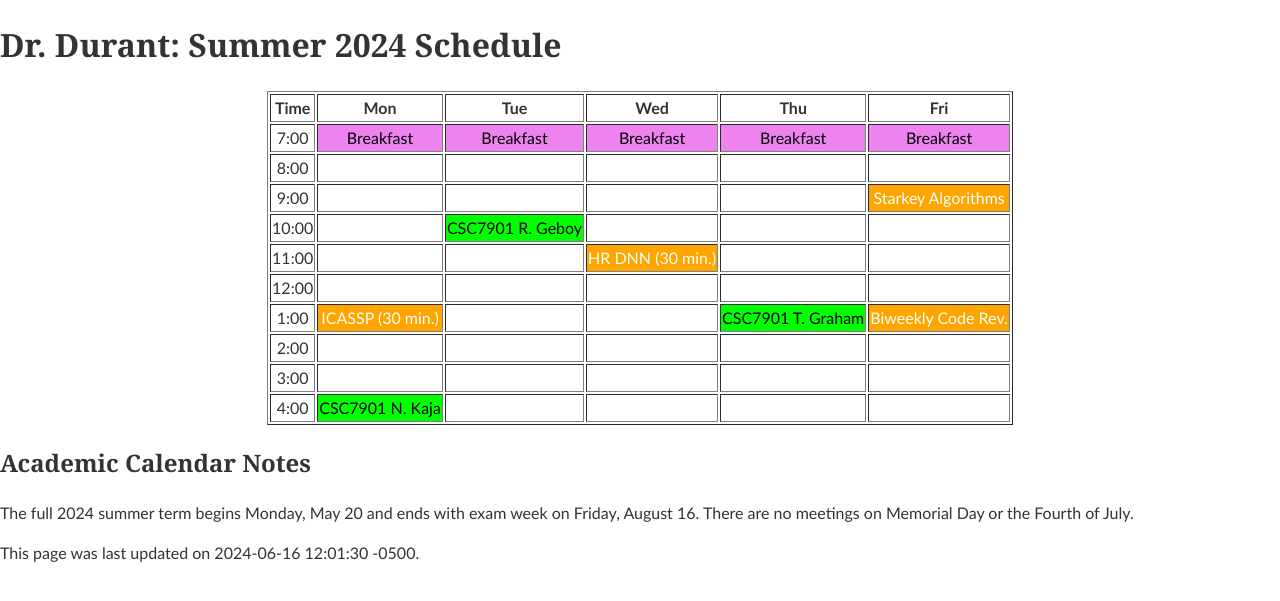
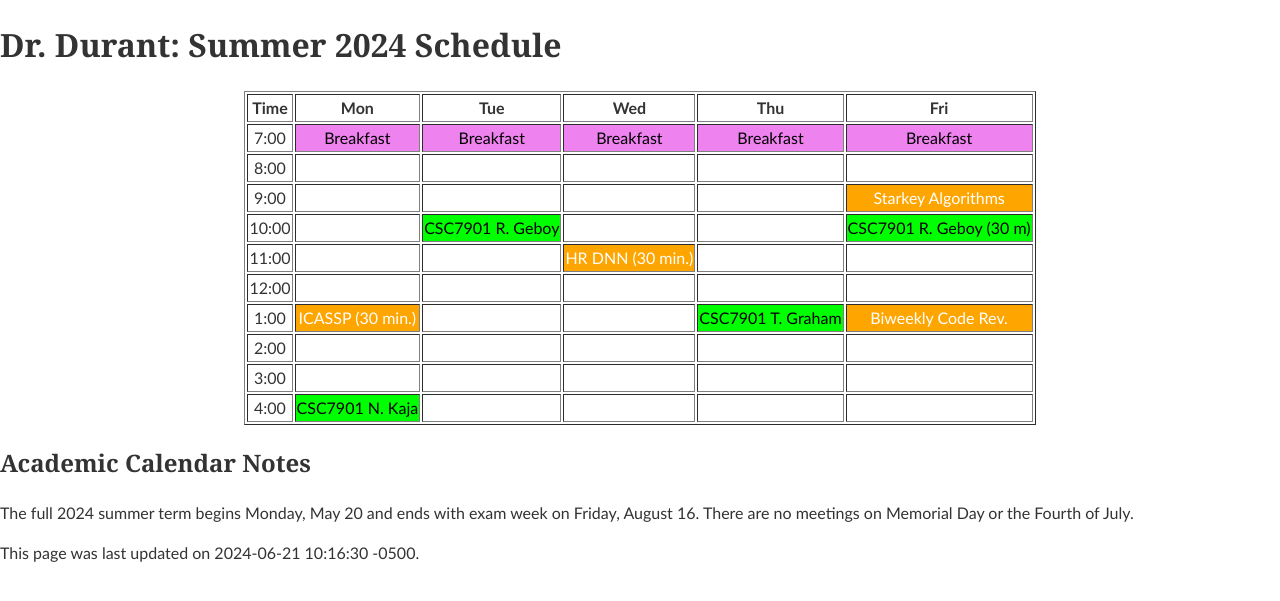
Before and after one commit to edurant/edurant.github.io, a Jekyll site: the page built from sched/su24.md, in a window 1280 px wide. Shown: the top 601 px of the page. Built offline with Jekyll 4.4.1, drawn with Linux system fonts in a browser that asks for light colours.

Commit message:
schedule & book club updates

```diff
--- a/sched/su24.md
+++ b/sched/su24.md
@@ -1,6 +1,6 @@
 ---
 title: "Dr. Durant: Summer 2024 Schedule"
-date: 2024-06-16 12:01:30 -0500
+date: 2024-06-21 10:16:30 -0500
 ---
 
 <style type="text/css">
@@ -13,17 +13,17 @@ td.lunch   { background-color: violet;  color: black;   }
 
 <div align="center">
 <table border>
-<tr><th>Time</th>   <th>Mon</th>                                    <th>Tue</th>                                    <th>Wed</th>                                <th>Thu</th>                                    <th>Fri</th>                                </tr>
-<tr><td>7:00</td>   <td class="lunch">Breakfast</td>                <td class="lunch">Breakfast</td>                <td class="lunch">Breakfast</td>            <td class="lunch">Breakfast</td>                <td class="lunch">Breakfast</td>            </tr>
-<tr><td>8:00</td>   <td>&nbsp;</td>                                 <td>&nbsp;</td>                                 <td>&nbsp;</td>                             <td>&nbsp;</td>                                 <td>&nbsp;</td>                             </tr>
-<tr><td>9:00</td>   <td>&nbsp;</td>                                 <td>&nbsp;</td>                                 <td>&nbsp;</td>                             <td>&nbsp;</td>                                 <td class="starkey">Starkey Algorithms</td> </tr>
-<tr><td>10:00</td>  <td>&nbsp;</td>                                 <td class="csc7901">CSC7901 R.&nbsp;Geboy</td>  <td>&nbsp;</td>                             <td>&nbsp;</td>                                 <td>&nbsp;</td>                             </tr>
-<tr><td>11:00</td>  <td>&nbsp;</td>                                 <td>&nbsp;</td>                                 <td class="starkey">HR DNN (30 min.)</td>   <td>&nbsp;</td>                                 <td>&nbsp;</td>                             </tr>
-<tr><td>12:00</td>  <td>&nbsp;</td>                                 <td>&nbsp;</td>                                 <td>&nbsp;</td>                             <td>&nbsp;</td>                                 <td>&nbsp;</td>                             </tr>
-<tr><td>1:00</td>   <td class="starkey">ICASSP (30 min.)</td>       <td>&nbsp;</td>                                 <td>&nbsp;</td>                             <td class="csc7901">CSC7901 T.&nbsp;Graham</td> <td class="starkey">Biweekly Code Rev.</td> </tr>
-<tr><td>2:00</td>   <td>&nbsp;</td>                                 <td>&nbsp;</td>                                 <td>&nbsp;</td>                             <td>&nbsp;</td>                                 <td>&nbsp;</td>                             </tr>
-<tr><td>3:00</td>   <td>&nbsp;</td>                                 <td>&nbsp;</td>                                 <td>&nbsp;</td>                             <td>&nbsp;</td>                                 <td>&nbsp;</td>                             </tr>
-<tr><td>4:00</td>   <td class="csc7901">CSC7901 N.&nbsp;Kaja</td>   <td>&nbsp;</td>                                 <td>&nbsp;</td>                             <td>&nbsp;</td>                                 <td>&nbsp;</td>                             </tr>
+<tr><th>Time</th>   <th>Mon</th>                                    <th>Tue</th>                                    <th>Wed</th>                                <th>Thu</th>                                    <th>Fri</th>                                            </tr>
+<tr><td>7:00</td>   <td class="lunch">Breakfast</td>                <td class="lunch">Breakfast</td>                <td class="lunch">Breakfast</td>            <td class="lunch">Breakfast</td>                <td class="lunch">Breakfast</td>                        </tr>
+<tr><td>8:00</td>   <td>&nbsp;</td>                                 <td>&nbsp;</td>                                 <td>&nbsp;</td>                             <td>&nbsp;</td>                                 <td>&nbsp;</td>                                         </tr>
+<tr><td>9:00</td>   <td>&nbsp;</td>                                 <td>&nbsp;</td>                                 <td>&nbsp;</td>                             <td>&nbsp;</td>                                 <td class="starkey">Starkey Algorithms</td>             </tr>
+<tr><td>10:00</td>  <td>&nbsp;</td>                                 <td class="csc7901">CSC7901 R.&nbsp;Geboy</td>  <td>&nbsp;</td>                             <td>&nbsp;</td>                                 <td class="csc7901">CSC7901 R.&nbsp;Geboy (30 m)</td>   </tr>
+<tr><td>11:00</td>  <td>&nbsp;</td>                                 <td>&nbsp;</td>                                 <td class="starkey">HR DNN (30 min.)</td>   <td>&nbsp;</td>                                 <td>&nbsp;</td>                                         </tr>
+<tr><td>12:00</td>  <td>&nbsp;</td>                                 <td>&nbsp;</td>                                 <td>&nbsp;</td>                             <td>&nbsp;</td>                                 <td>&nbsp;</td>                                         </tr>
+<tr><td>1:00</td>   <td class="starkey">ICASSP (30 min.)</td>       <td>&nbsp;</td>                                 <td>&nbsp;</td>                             <td class="csc7901">CSC7901 T.&nbsp;Graham</td> <td class="starkey">Biweekly Code Rev.</td>             </tr>
+<tr><td>2:00</td>   <td>&nbsp;</td>                                 <td>&nbsp;</td>                                 <td>&nbsp;</td>                             <td>&nbsp;</td>                                 <td>&nbsp;</td>                                         </tr>
+<tr><td>3:00</td>   <td>&nbsp;</td>                                 <td>&nbsp;</td>                                 <td>&nbsp;</td>                             <td>&nbsp;</td>                                 <td>&nbsp;</td>                                         </tr>
+<tr><td>4:00</td>   <td class="csc7901">CSC7901 N.&nbsp;Kaja</td>   <td>&nbsp;</td>                                 <td>&nbsp;</td>                             <td>&nbsp;</td>                                 <td>&nbsp;</td>                                         </tr>
 </table>
 </div>
 
```
Also changed, not shown: misc/bookClub.md (+2 -2 lines).
